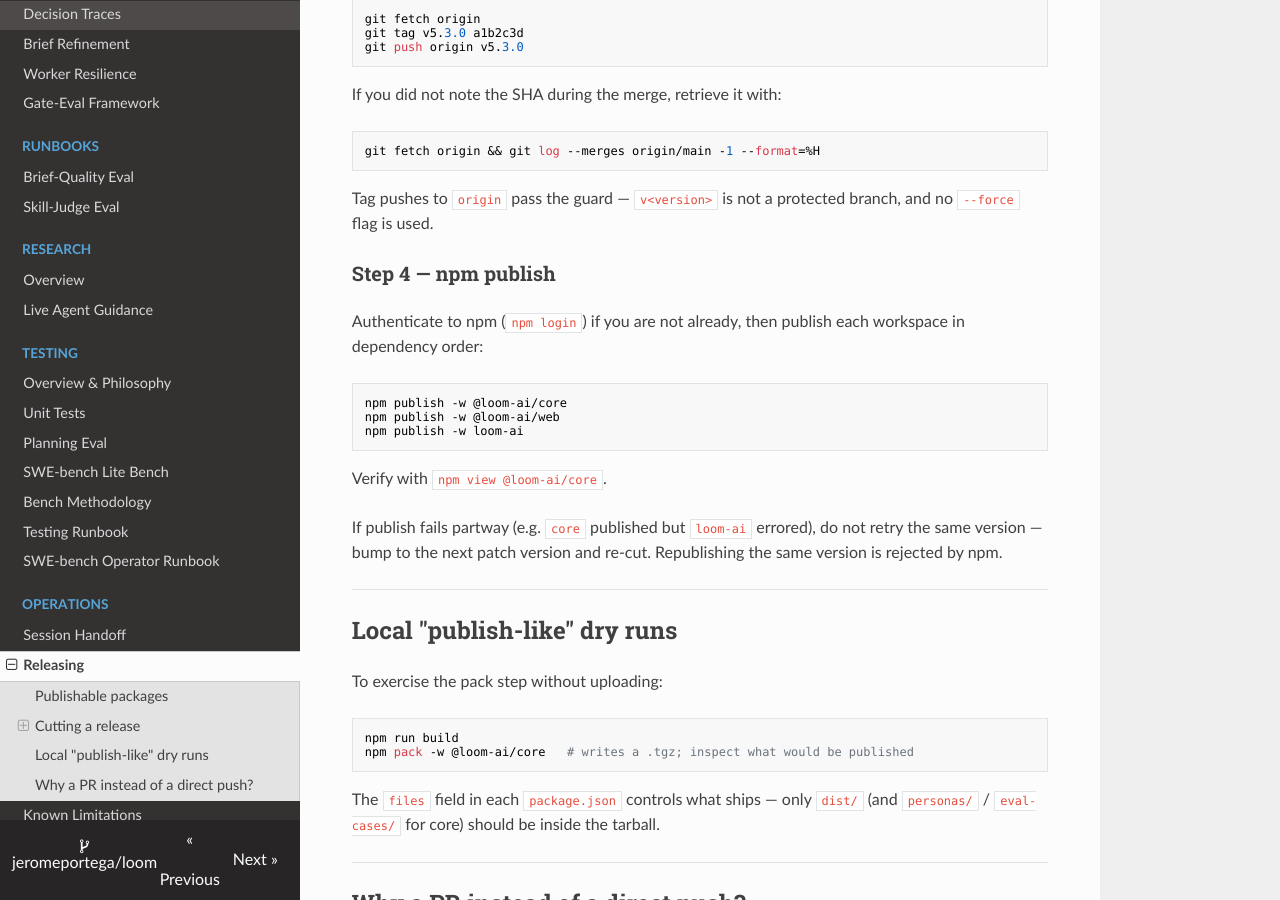
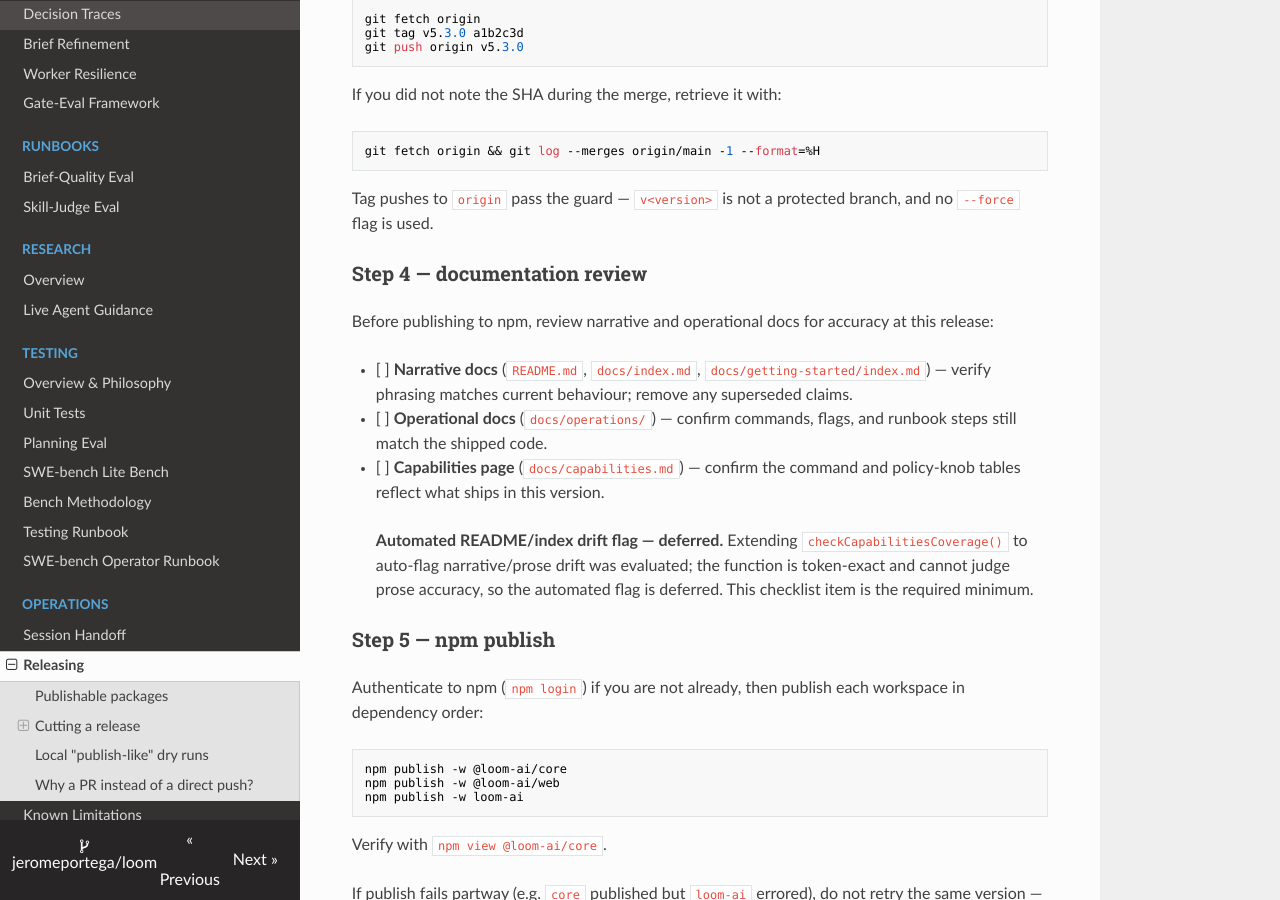
Before and after one commit to jeromeportega/loom, an MkDocs documentation site: the page built from docs/operations/releasing.md, in a window 1280 px wide and 900 px high, scrolled down 2201 px. Built offline with MkDocs 1.6.1, drawn with Linux system fonts in a browser that asks for light colours; nearby versions of some CDN libraries.

Commit message:
docs(releasing): add release-time documentation-review step (story-064-005)
Adds a new Step 4 in docs/operations/releasing.md with a checklist prompting
narrative and operational doc accuracy review at each release. Renumbers the
former Step 4 (npm publish) to Step 5.

The automated README/index drift flag is explicitly marked deferred:
checkCapabilitiesCoverage() is token-exact and cannot judge prose accuracy,
so the checklist item is the required minimum.

Adds assertions to releasing.test.ts verifying the new step is present,
covers narrative + operational docs, labels the automated flag as deferred,
and does not present it as shipped.

Co-Authored-By: Claude Sonnet 4.6 <noreply@anthropic.com>

```diff
--- a/docs/operations/releasing.md
+++ b/docs/operations/releasing.md
@@ -119,7 +119,25 @@ git fetch origin && git log --merges origin/main -1 --format=%H
 Tag pushes to `origin` pass the guard — `v<version>` is not a protected
 branch, and no `--force` flag is used.
 
-### Step 4 — npm publish
+### Step 4 — documentation review
+
+Before publishing to npm, review narrative and operational docs for accuracy
+at this release:
+
+- [ ] **Narrative docs** (`README.md`, `docs/index.md`,
+  `docs/getting-started/index.md`) — verify phrasing matches current
+  behaviour; remove any superseded claims.
+- [ ] **Operational docs** (`docs/operations/`) — confirm commands, flags,
+  and runbook steps still match the shipped code.
+- [ ] **Capabilities page** (`docs/capabilities.md`) — confirm the command
+  and policy-knob tables reflect what ships in this version.
+
+> **Automated README/index drift flag — deferred.**
+> Extending `checkCapabilitiesCoverage()` to auto-flag narrative/prose drift
+> was evaluated; the function is token-exact and cannot judge prose accuracy,
+> so the automated flag is deferred. This checklist item is the required minimum.
+
+### Step 5 — npm publish
 
 Authenticate to npm (`npm login`) if you are not already, then publish each
 workspace in dependency order:
```
Also changed, not shown: 1 other file.
